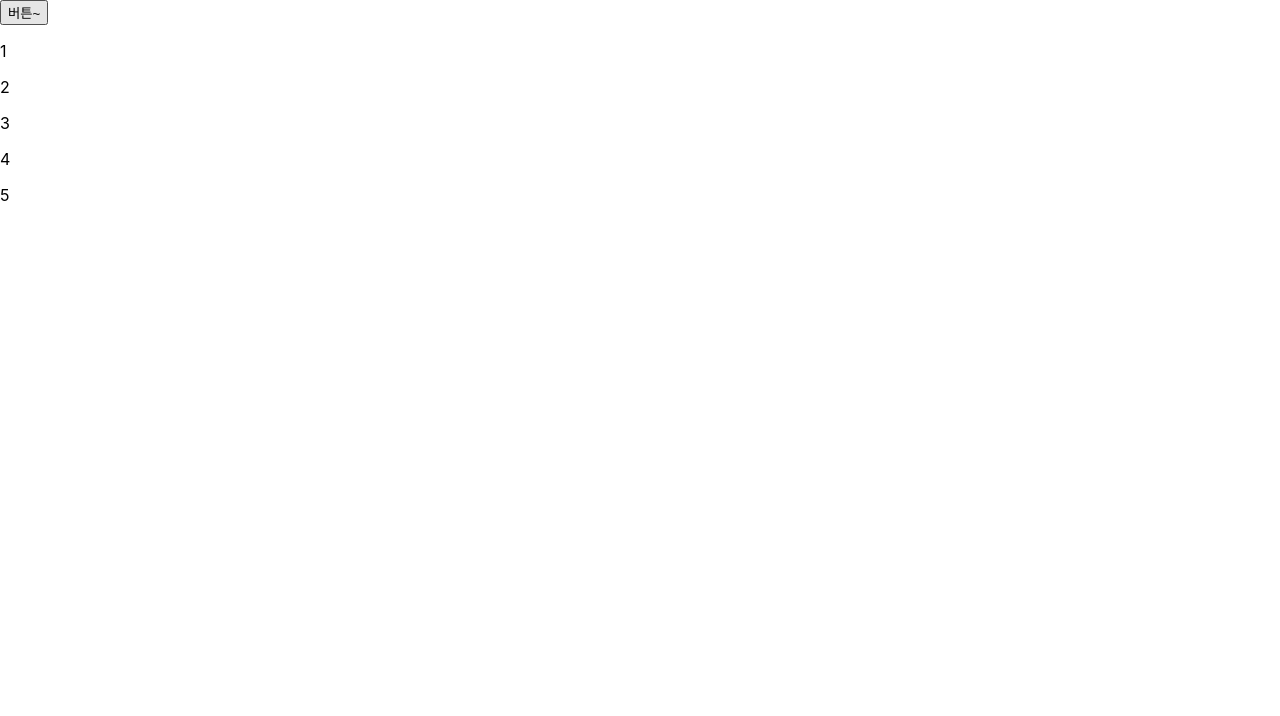
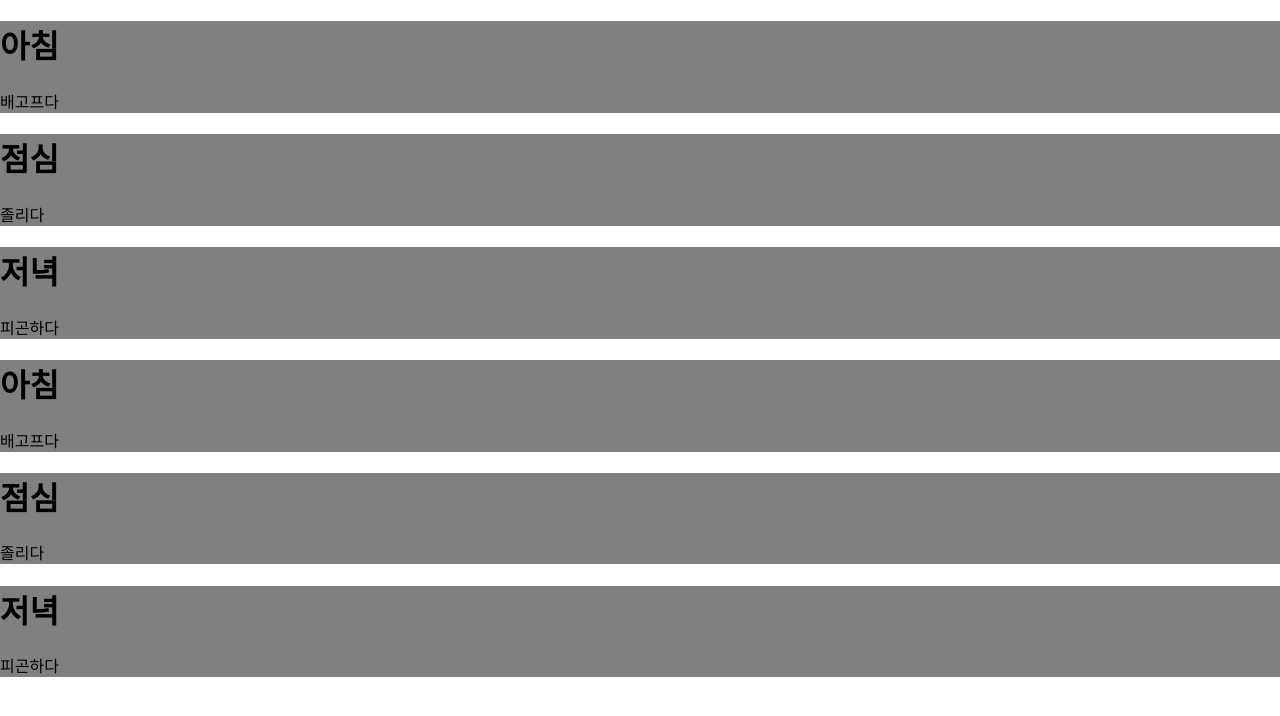
Before and after one commit to ahnsongi6769-del/fe-react-study, a React (Create React App) app: page / in a window 1280 px wide. Shown: the top 716 px of the page. Built offline with nearby package versions, Linux system fonts and the light colour scheme.

Commit message:
props 사용, 컴포넌트 활용

```diff
--- a/src/App.js
+++ b/src/App.js
@@ -6,6 +6,7 @@ import State02 from './components/State02';
 import Export01 from './components/Export01';
 import Quiz01 from './quiz/quiz01/Quiz01';
 import State03 from './components/State03';
+import Props01 from './components/Props01';
 
 
 function App() {
@@ -15,8 +16,8 @@ function App() {
    //return <State02/>
    //return <Export01/>
    //return <Quiz01/>
-   return <State03/>
-
+   //return <State03/>
+    return <Props01/>
   // return (
   //   <div className="App">
   //     <header className="App-header">
--- /dev/null
+++ b/src/components/Box.js
@@ -0,0 +1,24 @@
+
+
+// function Box(props) { // props = {text: '아침', detail: '배고프다'}
+
+//     return(
+//     <div style={{ backgroundColor: 'gray' }}>
+//         <h1>{props.text}</h1>
+//         <p>{props.detail}</p>
+//     </div>
+//     )
+// }
+
+function Box({text,detail}) {
+    // props = {text: '아침', detail: '배고프다'}
+    //{ text, detail } = {text: '아침', detail: '배고프다'}
+    return(
+    <div style={{ backgroundColor: 'gray' }}>
+        <h1>{text}</h1>
+        <p>{detail}</p>
+    </div>
+    )
+}
+
+export default Box;
--- /dev/null
+++ b/src/components/Props01.js
@@ -0,0 +1,31 @@
+import Box from "./Box";
+
+function Props01() {
+
+    let arr1 = ['아침', '점심', '저녁'];
+    let detail = ['배고프다', '졸리다', '피곤하다'];
+    return (
+
+
+        <div>
+            {
+                // 아침 0 점심 1 저녁 2
+                arr1.map((item,index)=>{
+                    //return <Box text={item} detail={detail[index]}/>
+                    return <Box text={arr1[index]} detail={detail[index]}/>
+
+                })
+            }
+
+            <Box text ={arr1[0]} detail={detail[0]}/>
+            <Box text ={arr1[1]} detail={detail[1]}/>
+            <Box text ={arr1[2]} detail={detail[2]}/>
+
+
+
+        </div>
+    )
+
+}
+
+export default Props01;
```
